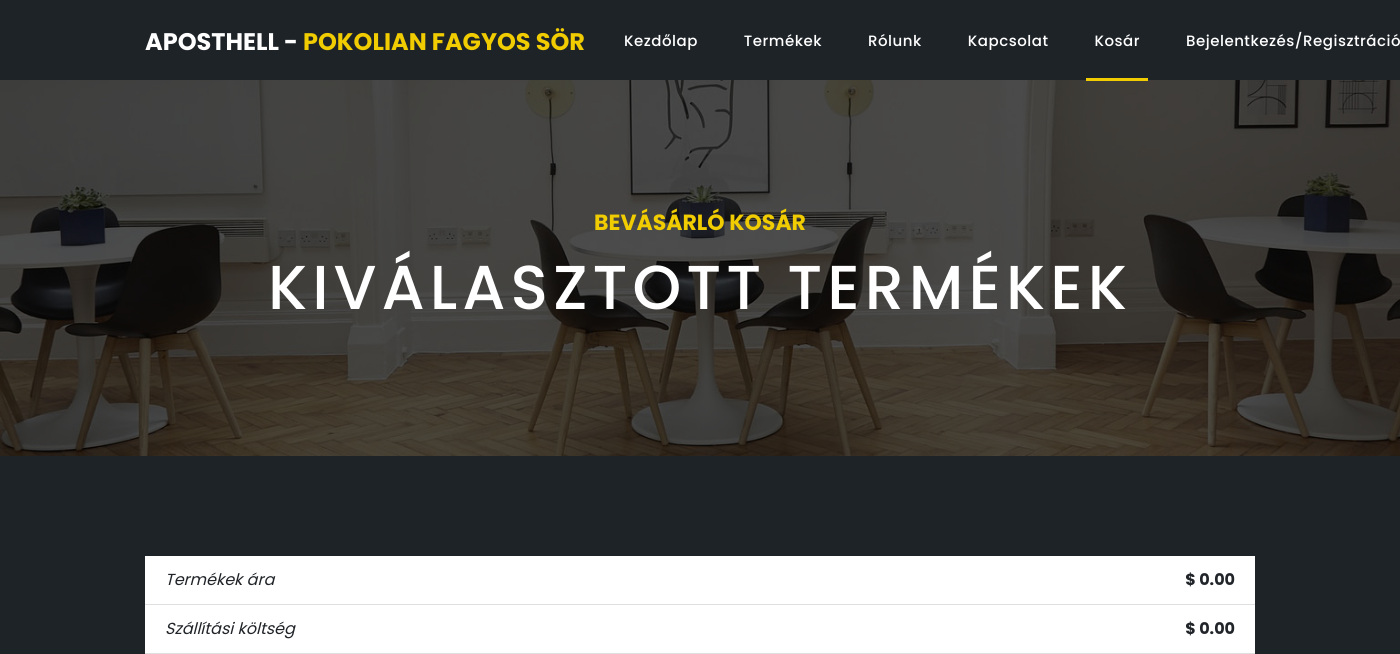
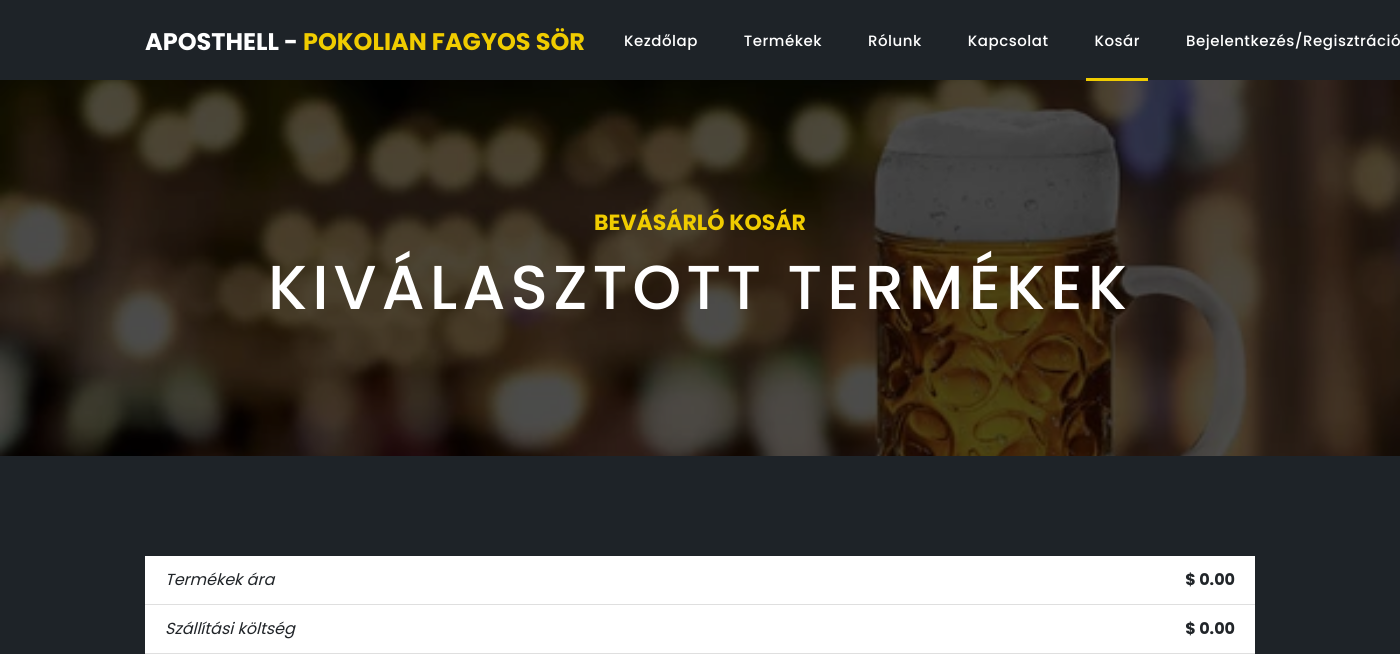
Before and after one commit to GoldDeniel/Apostel, a PHP site: page /checkout.php in a window 1400 px wide. Shown: the top 654 px of the page. Run offline with PHP 8.4, Linux system fonts and the light colour scheme.

Commit message:
checkout background changing

```diff
--- a/checkout.php
+++ b/checkout.php
@@ -40,7 +40,7 @@
           include 'elements/header.php';
      ?>
     <!-- Page Content -->
-    <div class="page-heading about-heading header-text" style="background-image: url(assets/images/heading-6-1920x500.jpg);">
+    <div class="page-heading about-heading header-text" style="background-image: url(assets/images/cart_back.jpg);">
       <div class="container">
         <div class="row">
           <div class="col-md-12">
```
Also changed, not shown: assets/images/cart_back.jpg (added).
